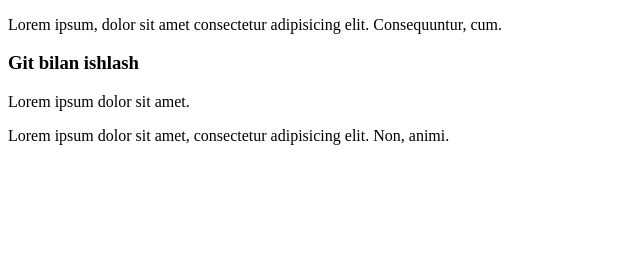
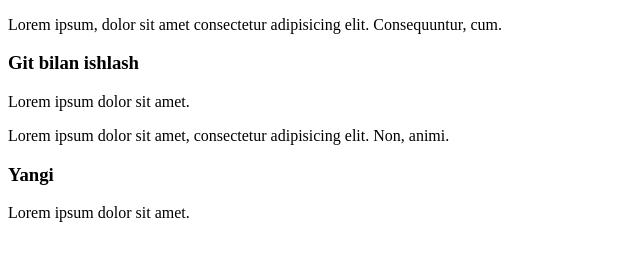
Before and after one commit to Davron-Avlakulov/test_01, a plain HTML site: page index.html in a window 1280 px wide. Shown: the part 105-366 px from the top of the page, without its empty margins (0-640 px from the left). Drawn offline with Linux system fonts and the light colour scheme.

Commit message:
First Commit

```diff
--- a/index.html
+++ b/index.html
@@ -4,7 +4,7 @@
     <meta charset="UTF-8">
     <meta http-equiv="X-UA-Compatible" content="IE=edge">
     <meta name="viewport" content="width=device-width, initial-scale=1.0">
-    <title>Test 1</title>
+    <title>Test 1!</title>
 </head>
 <body>
     <h1>Github</h1>
@@ -13,5 +13,7 @@
     <h3>Git bilan ishlash</h3>
     <p>Lorem ipsum dolor sit amet.</p>
     <p>Lorem ipsum dolor sit amet, consectetur adipisicing elit. Non, animi.</p>
+    <h3>Yangi</h3>
+    <p>Lorem ipsum dolor sit amet.</p>
 </body>
 </html>
```
